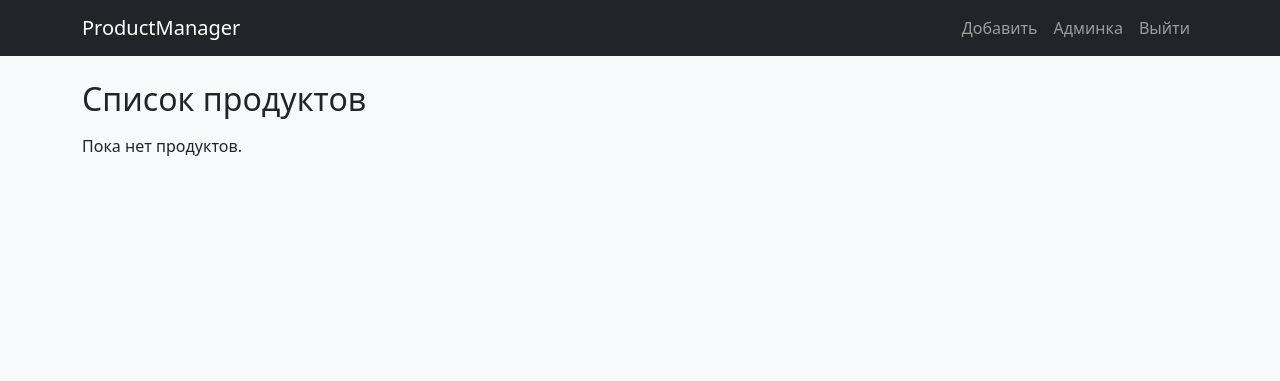
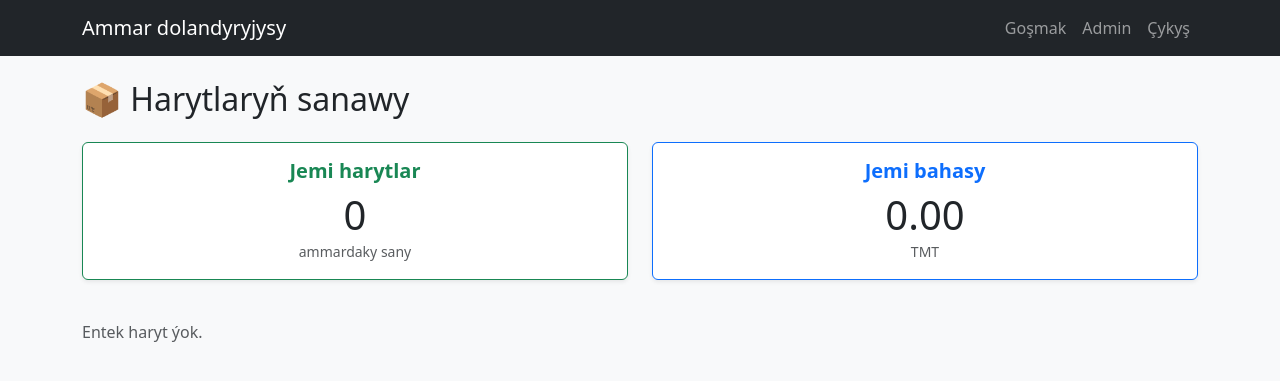
Before and after one commit to DovletEmin/Product-Management, a Django app: page / in a window 1280 px wide. Shown: the top 381 px of the page. Run offline with Django 5.2, Linux system fonts and the light colour scheme; the visitor is signed in with stand-in values (Sample User, id 1); data that the repository does not hold is empty.

Commit message:
Fixed bugs and translated into turkmen

```diff
--- a/core/forms.py
+++ b/core/forms.py
@@ -4,7 +4,11 @@ from .models import Product, ProductImage
 class ProductForm(forms.ModelForm):
     class Meta:
         model = Product
-        fields = ['title', 'slug', 'description', 'price', 'category', 'tags', 'is_published']
+        fields = [
+            'title', 'slug', 'description',
+            'price', 'stock',
+            'category', 'tags', 'is_published'
+        ]
 
 class ProductImageForm(forms.ModelForm):
     class Meta:
--- a/core/views_web.py
+++ b/core/views_web.py
@@ -3,10 +3,21 @@ from django.contrib.auth.decorators import login_required
 from django.contrib import messages
 from .models import Product
 from .forms import ProductForm, ProductImageForm
+from django.db.models import Sum, F
+
 
 def product_list(request):
-    products = Product.objects.select_related('category').prefetch_related('tags', 'images').all()
-    return render(request, 'products/product_list.html', {'products': products})
+    products = Product.objects.select_related('category').prefetch_related('tags', 'images')
+
+    total_stock = products.aggregate(total=Sum('stock'))['total'] or 0
+    total_value = products.aggregate(total=Sum(F('stock') * F('price')))['total'] or 0
+
+    context = {
+        'products': products,
+        'total_stock': total_stock,
+        'total_value': total_value,
+    }
+    return render(request, 'products/product_list.html', context)
 
 def product_detail(request, pk):
     product = get_object_or_404(Product, pk=pk)
--- a/templates/base.html
+++ b/templates/base.html
@@ -3,19 +3,19 @@
 <head>
   <meta charset="utf-8">
   <meta name="viewport" content="width=device-width, initial-scale=1">
-  <title>{% block title %}Product Manager{% endblock %}</title>
+  <title>{% block title %}Ammar dolandyryjysy{% endblock %}</title>
   <link href="https://cdn.jsdelivr.net/npm/bootstrap@5.3.2/dist/css/bootstrap.min.css" rel="stylesheet">
 </head>
 <body class="bg-light">
 <nav class="navbar navbar-expand-lg navbar-dark bg-dark mb-4">
   <div class="container">
-    <a class="navbar-brand" href="{% url 'products:web_list' %}">ProductManager</a>
+    <a class="navbar-brand" href="{% url 'products:web_list' %}">Ammar dolandyryjysy</a>
     <div class="collapse navbar-collapse">
       <ul class="navbar-nav ms-auto">
         {% if user.is_authenticated %}
-          <li class="nav-item"><a class="nav-link" href="{% url 'products:web_create' %}">Добавить</a></li>
-          <li class="nav-item"><a class="nav-link" href="/admin/">Админка</a></li>
-          <li class="nav-item"><a class="nav-link" href="{% url 'admin:logout' %}">Выйти</a></li>
+          <li class="nav-item"><a class="nav-link" href="{% url 'products:web_create' %}">Goşmak</a></li>
+          <li class="nav-item"><a class="nav-link" href="/admin/">Admin</a></li>
+          <li class="nav-item"><a class="nav-link" href="{% url 'admin:logout' %}">Çykyş</a></li>
         {% else %}
           <li class="nav-item"><a class="nav-link" href="/admin/login/">Войти</a></li>
         {% endif %}
--- a/templates/products/product_list.html
+++ b/templates/products/product_list.html
@@ -1,24 +1,49 @@
 {% extends 'base.html' %}
-{% block title %}Список продуктов{% endblock %}
+{% block title %}Harytlaryň sanawy{% endblock %}
 {% block content %}
-<h2 class="mb-3">Список продуктов</h2>
+<h2 class="mb-4">📦 Harytlaryň sanawy</h2>
+
+<div class="row text-center mb-4">
+  <div class="col-md-6 mb-3">
+    <div class="card shadow-sm border-success">
+      <div class="card-body">
+        <h5 class="card-title text-success fw-bold">Jemi harytlar</h5>
+        <p class="display-6 mb-0">{{ total_stock }}</p>
+        <small class="text-muted">ammardaky sany</small>
+      </div>
+    </div>
+  </div>
+  <div class="col-md-6 mb-3">
+    <div class="card shadow-sm border-primary">
+      <div class="card-body">
+        <h5 class="card-title text-primary fw-bold">Jemi bahasy</h5>
+        <p class="display-6 mb-0">{{ total_value|floatformat:2 }}</p>
+        <small class="text-muted">TMT</small>
+      </div>
+    </div>
+  </div>
+</div>
+
 <div class="row">
   {% for p in products %}
   <div class="col-md-4 mb-4">
-    <div class="card h-100">
+    <div class="card h-100 shadow-sm">
       {% if p.images.first %}
         <img src="{{ p.images.first.image.url }}" class="card-img-top" alt="{{ p.title }}">
+      {% else %}
+        <img src="https://via.placeholder.com/400x250?text=Нет+изображения" class="card-img-top" alt="No image">
       {% endif %}
-      <div class="card-body">
+      <div class="card-body d-flex flex-column">
         <h5 class="card-title">{{ p.title }}</h5>
-        <p class="card-text">{{ p.description|truncatechars:80 }}</p>
-        <p><strong>{{ p.price }} TMT</strong></p>
-        <a href="{% url 'products:web_detail' p.id %}" class="btn btn-primary">Подробнее</a>
+        <p class="card-text small text-muted mb-2">{{ p.description|truncatechars:80 }}</p>
+        <p><strong>Baha:</strong> {{ p.price }} TMT</p>
+        <p><strong>Ammarda:</strong> {{ p.stock }} sany.</p>
+        <a href="{% url 'products:web_detail' p.id %}" class="btn btn-outline-primary mt-auto">Giňişleýin</a>
       </div>
     </div>
   </div>
   {% empty %}
-    <p>Пока нет продуктов.</p>
+    <p class="text-muted">Entek haryt ýok.</p>
   {% endfor %}
 </div>
 {% endblock %}
```
Also changed, not shown: core/models.py (+6 -5 lines), templates/products/product_detail.html (+5 -5 lines), templates/products/product_form.html (+4 -4 lines), core/migrations/0001_initial.py.
